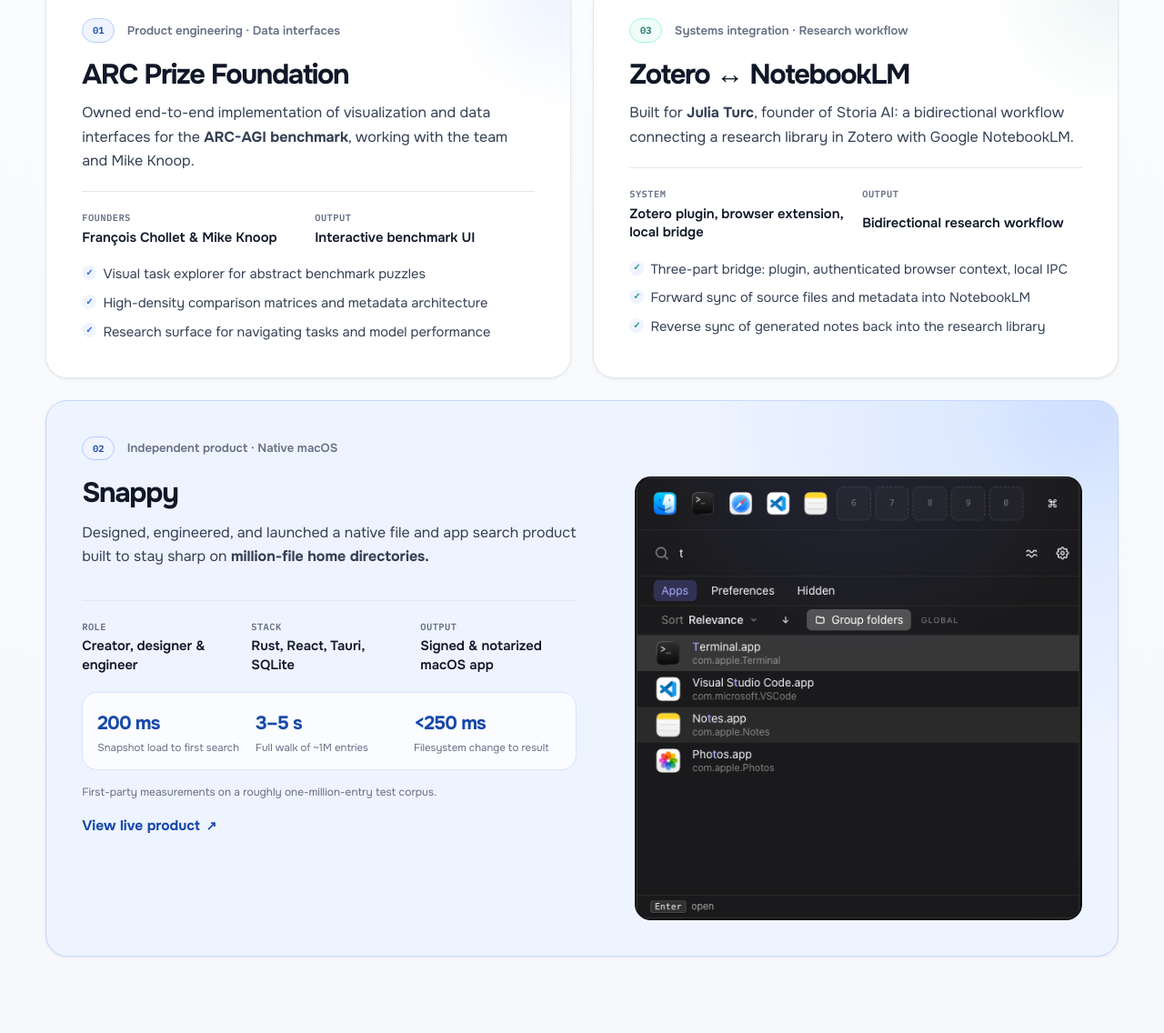
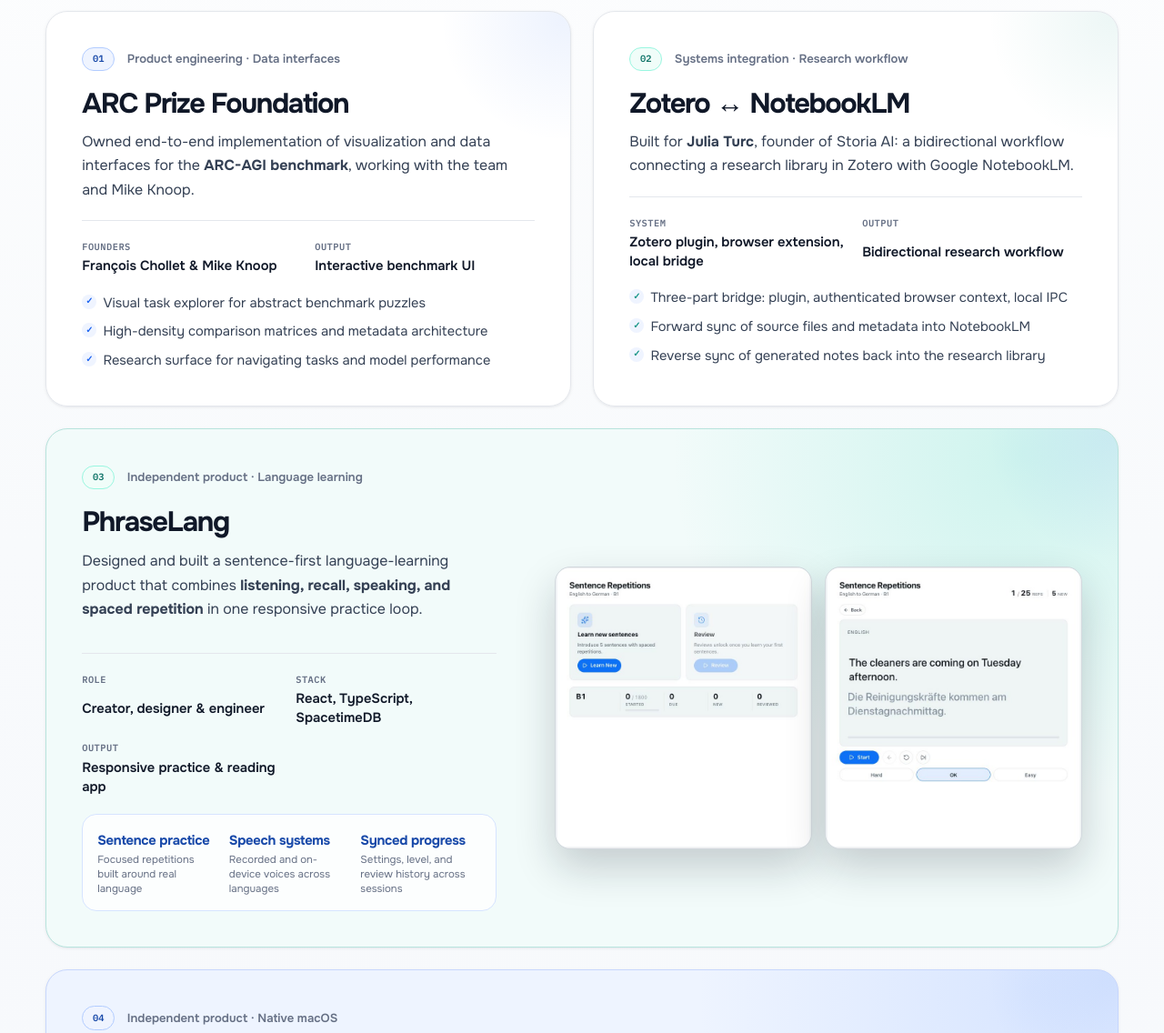
Before and after one commit to philtrem/pixelwisdom, a plain HTML site: page index.html in a window 1280 px wide. Shown: the part 1240-2376 px from the top of the page at 91% size. Drawn offline with Linux system fonts and the light colour scheme.

Commit message:
Showcase PhraseLang in project portfolio

```diff
--- a/assets/site.css
+++ b/assets/site.css
@@ -904,7 +904,7 @@
     box-shadow 0.22s ease;
 }
 
-.project-card:nth-child(3) {
+.project-card--zotero {
   --card-accent: var(--cyan);
 }
 
@@ -920,7 +920,7 @@
   pointer-events: none;
 }
 
-.project-card:nth-child(3)::after {
+.project-card--zotero::after {
   background: radial-gradient(circle, rgba(14, 147, 132, 0.075), transparent 70%);
 }
 
@@ -939,6 +939,18 @@
 
 .project-card--featured:hover {
   border-color: #84adff;
+}
+
+.project-card--phraselang {
+  --card-accent: var(--cyan);
+  border-color: #b8e4dd;
+  background:
+    radial-gradient(circle at 91% 5%, rgba(46, 211, 183, 0.18), transparent 24rem),
+    #f2fbfa;
+}
+
+.project-card--phraselang:hover {
+  border-color: #7bd7c9;
 }
 
 .project-card__meta {
@@ -967,7 +979,8 @@
   font-weight: 600;
 }
 
-.project-card:nth-child(3) .project-card__index {
+.project-card--zotero .project-card__index,
+.project-card--phraselang .project-card__index {
   border-color: #99f6e0;
   background: #f0fdf9;
   color: #107569;
@@ -1009,6 +1022,14 @@
 
 .project-card__body h3 {
   margin-bottom: -0.05rem;
+}
+
+.project-card__gallery {
+  display: grid;
+  grid-template-columns: repeat(2, minmax(0, 1fr));
+  align-items: center;
+  gap: 0.85rem;
+  min-width: 0;
 }
 
 .project-card__media {
@@ -1026,6 +1047,12 @@
   height: 100%;
 }
 
+.project-card__media picture {
+  display: block;
+  width: 100%;
+  height: 100%;
+}
+
 .project-card__media img {
   width: 100%;
   height: 100%;
@@ -1036,6 +1063,30 @@
 
 .project-card__media:hover img {
   transform: scale(1.025);
+}
+
+.project-card__media--phraselang {
+  height: auto;
+  aspect-ratio: auto;
+  border-color: rgba(16, 24, 40, 0.12);
+  background: #eef4f7;
+}
+
+.project-card__media--phraselang img {
+  height: auto;
+  object-position: center;
+}
+
+.project-card__media--phraselang-session {
+  height: auto;
+  aspect-ratio: auto;
+  border-color: rgba(16, 24, 40, 0.12);
+  background: #eef4f7;
+}
+
+.project-card__media--phraselang-session img {
+  height: auto;
+  object-position: center top;
 }
 
 .project-card__media--snappy {
@@ -1172,6 +1223,11 @@
   font-size: 0.75rem !important;
 }
 
+.metric-strip--features strong {
+  font-size: 0.92rem;
+  letter-spacing: -0.02em;
+}
+
 @media (min-width: 640px) {
   .fact-row {
     grid-template-columns: repeat(auto-fit, minmax(10rem, 1fr));
@@ -1187,25 +1243,39 @@
     grid-template-columns: repeat(2, minmax(0, 1fr));
   }
 
-  .project-card:nth-child(1) {
+  .project-card--arc {
     grid-column: 1;
     grid-row: 1;
   }
 
-  .project-card:nth-child(3) {
+  .project-card--zotero {
     grid-column: 2;
     grid-row: 1;
   }
 
-  .project-card--featured {
+  .project-card--phraselang {
     grid-column: 1 / -1;
     grid-row: 2;
+  }
+
+  .project-card--snappy {
+    grid-column: 1 / -1;
+    grid-row: 3;
   }
 
   .project-card--featured .project-card__split {
     grid-template-columns: minmax(0, 1.05fr) minmax(0, 0.95fr);
     align-items: stretch;
     gap: clamp(2.5rem, 5vw, 4rem);
+  }
+
+  .project-card--phraselang .project-card__split {
+    grid-template-columns: minmax(0, 0.88fr) minmax(0, 1.12fr);
+    align-items: center;
+  }
+
+  .project-card--phraselang .project-card__gallery {
+    align-self: center;
   }
 
   .project-card__media--snappy {
--- a/index.html
+++ b/index.html
@@ -49,7 +49,7 @@
       href="https://fonts.googleapis.com/css2?family=IBM+Plex+Mono:wght@400;500;600&amp;family=Onest:wght@400;500;600;700&amp;display=swap"
       rel="stylesheet"
     >
-    <link rel="stylesheet" href="./assets/site.css?v=20260716o">
+    <link rel="stylesheet" href="./assets/site.css?v=20260727e">
 
     <script>
       document.documentElement.classList.add("js");
@@ -186,12 +186,12 @@
                 <span>Benchmark &amp; data interfaces</span>
               </li>
               <li>
-                <strong>Snappy for macOS</strong>
-                <span>Native search product</span>
+                <strong>Julia Turc / Storia AI</strong>
+                <span>Research workflow integration</span>
               </li>
               <li>
-                <strong>Julia Turc / Storia AI</strong>
-                <span>Research workflow integration</span>
+                <strong>PhraseLang</strong>
+                <span>Language-learning product</span>
               </li>
             </ul>
           </aside>
@@ -204,13 +204,13 @@
             <p class="eyebrow">Proof</p>
             <h2 id="work-title">Work that shipped.</h2>
             <p class="section-lede">
-              Selected engagements across research interfaces, native software, and
-              systems integration—owned from problem framing through delivery.
+              Selected products and engagements across learning, research interfaces,
+              native software, and systems integration—owned from problem framing through delivery.
             </p>
           </div>
 
           <div class="project-list">
-            <article class="project-card" data-reveal>
+            <article class="project-card project-card--arc" data-reveal>
               <div class="project-card__meta">
                 <span class="project-card__index">01</span>
                 <span class="project-card__type">Product engineering · Data interfaces</span>
@@ -237,9 +237,103 @@
               </ul>
             </article>
 
-            <article class="project-card project-card--featured" data-reveal>
+            <article class="project-card project-card--zotero" data-reveal>
               <div class="project-card__meta">
                 <span class="project-card__index">02</span>
+                <span class="project-card__type">Systems integration · Research workflow</span>
+              </div>
+              <h3>Zotero ↔ NotebookLM</h3>
+              <p>
+                Built for <strong>Julia Turc</strong>, founder of Storia AI: a bidirectional
+                workflow connecting a research library in Zotero with Google NotebookLM.
+              </p>
+              <dl class="fact-row">
+                <div>
+                  <dt>System</dt>
+                  <dd>Zotero plugin, browser extension, local bridge</dd>
+                </div>
+                <div>
+                  <dt>Output</dt>
+                  <dd>Bidirectional research workflow</dd>
+                </div>
+              </dl>
+              <ul class="bullet-proof">
+                <li>Three-part bridge: plugin, authenticated browser context, local IPC</li>
+                <li>Forward sync of source files and metadata into NotebookLM</li>
+                <li>Reverse sync of generated notes back into the research library</li>
+              </ul>
+            </article>
+
+            <article class="project-card project-card--featured project-card--phraselang" data-reveal>
+              <div class="project-card__meta">
+                <span class="project-card__index">03</span>
+                <span class="project-card__type">Independent product · Language learning</span>
+              </div>
+              <div class="project-card__split">
+                <div class="project-card__body">
+                  <h3>PhraseLang</h3>
+                  <p>
+                    Designed and built a sentence-first language-learning product that combines
+                    <strong>listening, recall, speaking, and spaced repetition</strong> in one
+                    responsive practice loop.
+                  </p>
+                  <dl class="fact-row">
+                    <div>
+                      <dt>Role</dt>
+                      <dd>Creator, designer &amp; engineer</dd>
+                    </div>
+                    <div>
+                      <dt>Stack</dt>
+                      <dd>React, TypeScript, SpacetimeDB</dd>
+                    </div>
+                    <div>
+                      <dt>Output</dt>
+                      <dd>Responsive practice &amp; reading app</dd>
+                    </div>
+                  </dl>
+                  <div class="metric-strip metric-strip--features" aria-label="PhraseLang product capabilities">
+                    <div>
+                      <strong>Sentence practice</strong>
+                      <span>Focused repetitions built around real language</span>
+                    </div>
+                    <div>
+                      <strong>Speech systems</strong>
+                      <span>Recorded and on-device voices across languages</span>
+                    </div>
+                    <div>
+                      <strong>Synced progress</strong>
+                      <span>Settings, level, and review history across sessions</span>
+                    </div>
+                  </div>
+                </div>
+                <div class="project-card__gallery" aria-label="PhraseLang product screens">
+                  <figure class="project-card__media project-card__media--phraselang">
+                    <img
+                      src="./assets/projects/phraselang-app.jpg?v=20260727c"
+                      width="724"
+                      height="796"
+                      loading="lazy"
+                      decoding="async"
+                      alt="PhraseLang signed-in practice dashboard with new-sentence and review sessions"
+                    >
+                  </figure>
+                  <figure class="project-card__media project-card__media--phraselang-session">
+                    <img
+                      src="./assets/projects/phraselang-session.jpg?v=20260727c"
+                      width="724"
+                      height="796"
+                      loading="lazy"
+                      decoding="async"
+                      alt="PhraseLang active English-to-German sentence repetition session"
+                    >
+                  </figure>
+                </div>
+              </div>
+            </article>
+
+            <article class="project-card project-card--featured project-card--snappy" data-reveal>
+              <div class="project-card__meta">
+                <span class="project-card__index">04</span>
                 <span class="project-card__type">Independent product · Native macOS</span>
               </div>
               <div class="project-card__split">
@@ -298,33 +392,6 @@
                   </a>
                 </figure>
               </div>
-            </article>
-
-            <article class="project-card" data-reveal>
-              <div class="project-card__meta">
-                <span class="project-card__index">03</span>
-                <span class="project-card__type">Systems integration · Research workflow</span>
-              </div>
-              <h3>Zotero ↔ NotebookLM</h3>
-              <p>
-                Built for <strong>Julia Turc</strong>, founder of Storia AI: a bidirectional
-                workflow connecting a research library in Zotero with Google NotebookLM.
-              </p>
-              <dl class="fact-row">
-                <div>
-                  <dt>System</dt>
-                  <dd>Zotero plugin, browser extension, local bridge</dd>
-                </div>
-                <div>
-                  <dt>Output</dt>
-                  <dd>Bidirectional research workflow</dd>
-                </div>
-              </dl>
-              <ul class="bullet-proof">
-                <li>Three-part bridge: plugin, authenticated browser context, local IPC</li>
-                <li>Forward sync of source files and metadata into NotebookLM</li>
-                <li>Reverse sync of generated notes back into the research library</li>
-              </ul>
             </article>
           </div>
         </div>
```
Also changed, not shown: assets/projects/phraselang-app.jpg (added), assets/projects/phraselang-session.jpg (added).
